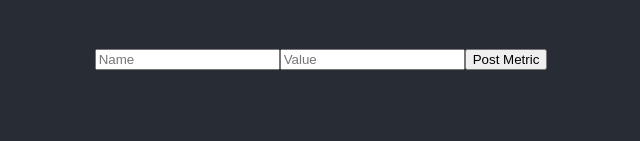
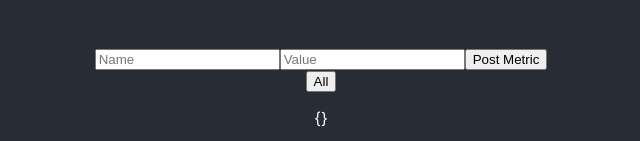
Before and after one commit to rferrando/metrics-app, a React (Create React App) app in the folder metrics-client/: page / in a window 1280 px wide. Shown: the part 752-893 px from the top of the page, without its empty margins (319-959 px from the left). Before the commit the page ends 822 px from the top, so only its background shows below. Built offline with nearby package versions, Linux system fonts and the light colour scheme; no server answers.

Commit message:
Create a new component to view metrics (just printing the JSON from the reponse)

```diff
--- a/metrics-client/src/App.js
+++ b/metrics-client/src/App.js
@@ -1,5 +1,6 @@
 import './App.css';
 import PostMetric from './components/PostMetric';
+import ViewMetric from './components/ViewMetric';
 
 function App() {
   return (
@@ -8,6 +9,7 @@ function App() {
           <h1>Metrics App</h1>
       </header>
       <PostMetric />
+      <ViewMetric />
     </div>
   );
 }
--- /dev/null
+++ b/metrics-client/src/components/ViewMetric.js
@@ -0,0 +1,31 @@
+import React, { useEffect, useState } from 'react';
+import axios from 'axios';
+
+function ViewMetric() {
+    const [metrics, setMetrics] = useState({});
+    const [aggregation, setAggregation] = useState('all');
+
+// The useEffect() hook ensures that the API is called and the data is updated each time the component updates.
+// useEffect() is a combination of componentDidMount, componentDidUpdate and componentWillUnmount lifecycle methods.
+// Allows components to respond to the changes in state or props and produce a side effect accordingly.
+    useEffect(() => {
+        const fetchMetrics = async () => {
+            let url = 'http://localhost:3000/metrics';
+            const response = await axios.get(url);
+            setMetrics(response.data);
+        };
+
+        fetchMetrics();
+    }, [aggregation]);
+
+    return (
+        <div>
+            <div>
+                <button onClick={() => setAggregation('all')}>All</button>
+            </div>
+            <div><p>{JSON.stringify(metrics, null, 2)}</p></div>
+        </div>
+    );
+}
+
+export default ViewMetric;
```
